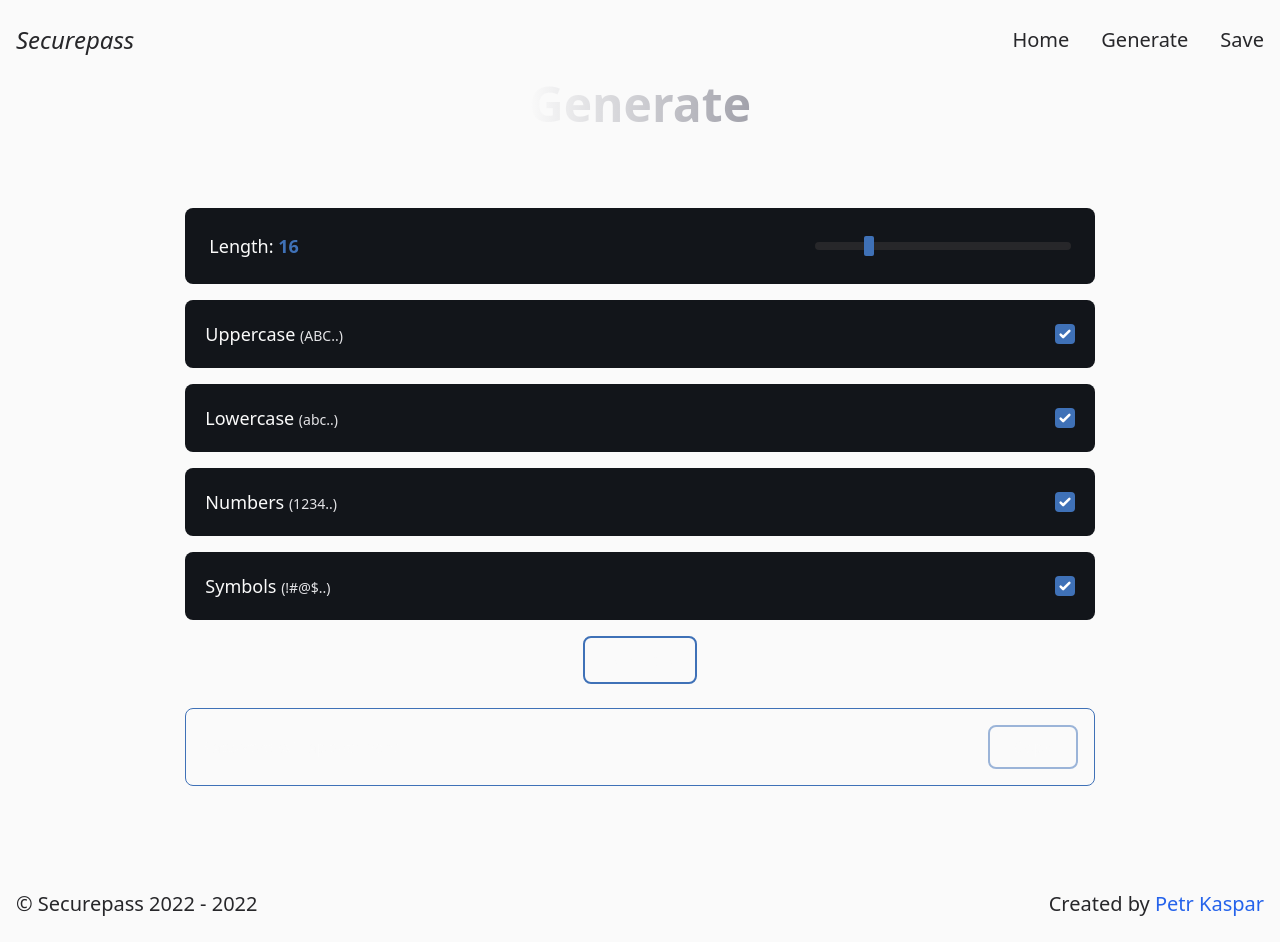
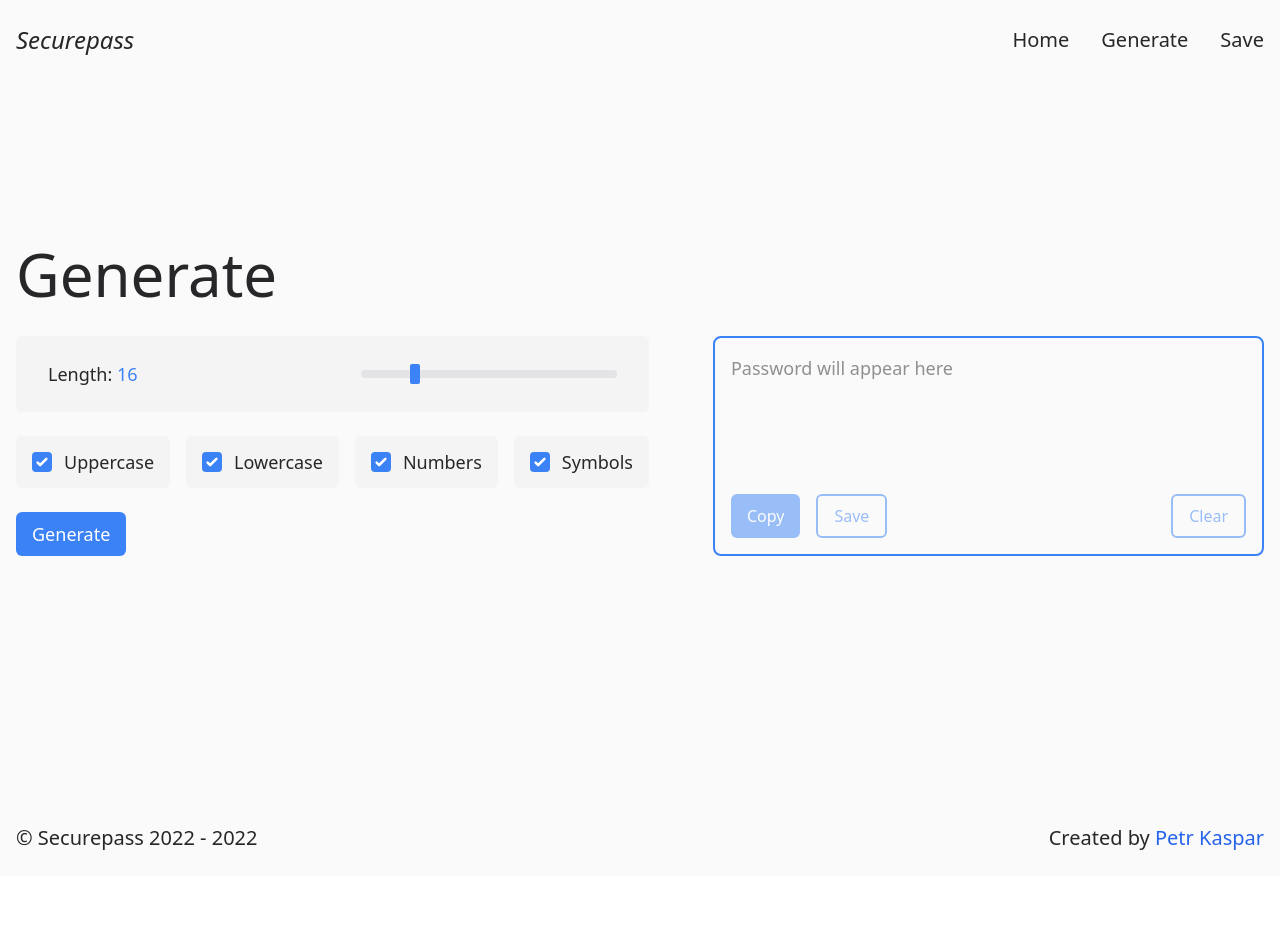
Before and after one commit to ksprptr/securepass, a Next.js app: page /generate in a window 1280 px wide. After the commit the page ends 876 px from the top, so only its background shows below. Built offline with nearby package versions, Linux system fonts and the light colour scheme.

Commit message:
updated design and generate page

```diff
--- a/layouts/Footer.tsx
+++ b/layouts/Footer.tsx
@@ -4,11 +4,11 @@ import React from "react";
 export default function Footer() {
   return (
     <footer className="bg-zinc-50 text-zinc-800">
-      <div className="max-w-screen-xl mx-auto px-4 flex md:flex-row flex-col md:justify-between justify-center text-xl py-6 text-center">
+      <div className="max-w-screen-xl mx-auto px-4 flex md:flex-row flex-col md:justify-between justify-center md:text-xl text-lg py-6 text-center">
         <h1>&copy; Securepass 2022 - {new Date().getFullYear()}</h1>
         <h2>
           Created by{" "}
-          <Link href="https://kasparpetr.com" target="_blank" className="text-blue-600 hover:underline">
+          <Link href="https://kasparpetr.com" target="_blank" className="text-blue-600 hover:underline select-none">
             Petr Kaspar
           </Link>
         </h2>
--- a/layouts/Header.tsx
+++ b/layouts/Header.tsx
@@ -23,7 +23,7 @@ export default function Header() {
   return (
     <nav className={`bg-zinc-50 z-10 fixed w-full text-zinc-800 ${colorChange && "shadow-xl"}`}>
       <div className="max-w-screen-xl mx-auto px-4 py-6 text-xl flex items-center justify-between z-30">
-        <Link href="/" className="font-medium italic text-2xl hover:scale-110 duration-150 select-none">
+        <Link href="/" className="font-medium italic text-2xl hover:scale-105 duration-500 select-none">
           Securepass
         </Link>
         <ul className="md:flex hidden gap-x-8">
--- a/pages/_app.tsx
+++ b/pages/_app.tsx
@@ -2,16 +2,21 @@ import "../styles/styles.css";
 import SEO from "../next-seo.config";
 import Header from "@/layouts/Header";
 import Footer from "@/layouts/Footer";
+import { useRouter } from "next/router";
 import { DefaultSeo } from "next-seo";
 import type { AppProps } from "next/app";
 
 export default function App({ Component, pageProps }: AppProps) {
+  const router = useRouter();
+
+  const disabledPaths = ["/404", "/500"];
+
   return (
     <>
       <DefaultSeo {...SEO} />
-      <Header />
+      {!disabledPaths.includes(router.pathname) && <Header />}
       <Component {...pageProps} />
-      <Footer />
+      {!disabledPaths.includes(router.pathname) && <Footer />}
     </>
   );
 }
--- a/pages/generate.tsx
+++ b/pages/generate.tsx
@@ -1,4 +1,3 @@
-import Head from "next/head";
 import types from "../data/types.json";
 import React, { useState } from "react";
 import { motion } from "framer-motion";
@@ -12,6 +11,7 @@ type Form = {
 };
 
 export default function Generate() {
+  const [copied, setCopied] = useState(false);
   const [password, setPassword] = useState("Password will appear here");
   const [selectedTypes, setSelectedTypes] = useState<string[]>([]);
   const [form, setForm] = useState<Form>({
@@ -45,6 +45,7 @@ export default function Generate() {
     let generatedPassword = "";
     let prevType: number = 0;
     let prevChar: string = "";
+
     for (let i = 0; i < form.length; ) {
       const currentIndex = Math.floor(Math.random() * selectedTypes.length);
       if (selectedTypes.length !== 1) {
@@ -52,7 +53,7 @@ export default function Generate() {
           continue;
         }
       }
-      const type = selectedTypes[currentIndex]; // urcity typ (capital, lowercase, numbers, symbols)
+      const type = selectedTypes[currentIndex];
       const randomChar = type[Math.floor(Math.random() * type.length)];
       if (randomChar === prevChar) {
         continue;
@@ -67,78 +68,88 @@ export default function Generate() {
     setSelectedTypes([]);
   };
 
-  const [copy, setCopy] = useState(false);
-  const onCopy = () => {
-    setCopy(true);
+  const Copy = (text: string) => {
+    navigator.clipboard.writeText(text);
+    setCopied(true);
     setTimeout(() => {
-      setCopy(false);
+      setCopied(false);
     }, 1000);
   };
 
   return (
-    <>
-      <Head>
-        <title>Securepass | Generate</title>
-      </Head>
-      <motion.main initial={{ opacity: 0, y: -100 }} animate={{ opacity: 1, y: 0 }} transition={{ duration: 0.5 }} className="max-w-screen-lg px-4 mx-auto text-zinc-50 py-20 min-h-screen flex flex-col items-center justify-center">
-        <div className="text-center">
-          <h1 className="text-5xl font-bold bg-clip-text text-transparent from-zinc-50 to-zinc-400 bg-gradient-to-r lg:mt-0 mt-20">Generate</h1>
+    <motion.main initial={{ opacity: 0, y: -100 }} animate={{ opacity: 1, y: 0 }} transition={{ duration: 0.5 }} className="max-w-screen-xl md:h-screen md:py-0 py-48 flex flex-col justify-center px-4 mx-auto text-zinc-50">
+      <h1 className="md:text-6xl text-4xl font-medium text-zinc-800 md:text-left text-center">Generate</h1>
+      <div className="flex lg:flex-row flex-col justify-between mt-8 gap-x-16">
+        <form onSubmit={submitForm} className="md:text-lg">
+          <div className="flex md:flex-row flex-col items-center justify-between gap-4 bg-zinc-100 px-8 py-6 rounded-md">
+            <label className="font-medium select-none text-zinc-800" htmlFor="length">
+              Length: <span className="text-blue-500">{form.length}</span>
+            </label>
+            <input type="range" name="length" id="length" value={form.length} onChange={updateForm} className="bg-zinc-200 appearance-none md:w-[16rem] h-[0.5rem] rounded focus:outline-none focus:border-none" min="4" max="64" />
           </div>
-        <form onSubmit={submitForm} className="mt-16 text-lg w-11/12">
-          <div className="flex md:flex-row flex-col items-center md:justify-between gap-y-4 bg-[#12151a] p-6 rounded-lg mt-4 w-auto">
-            <label className="font-medium select-none" htmlFor="length">
-              Length: <span className="text-primary font-semibold">{form.length}</span>
+          <div className="flex md:flex-nowrap flex-wrap md:justify-start justify-center gap-x-4 mt-2">
+            <div className="flex gap-x-3 items-center bg-zinc-100 rounded-md px-4 py-3 mt-4 w-auto">
+              <input type="checkbox" name="capital" id="capital" checked={form.capital} onChange={updateForm} className="w-5 h-5 text-blue-500 bg-zinc-200 rounded border-none focus:ring-0 focus:ring-offset-0 hover:cursor-pointer" />
+              <label className="font-medium select-none text-zinc-800 hover:cursor-pointer" htmlFor="capital">
+                Uppercase
               </label>
-            <input type="range" name="length" id="length" value={form.length} onChange={updateForm} className="bg-zinc-800 appearance-none md:w-[16rem] h-[0.5rem] rounded focus:outline-none focus:border-none" min="4" max="64" />
             </div>
-          <div className="flex justify-between items-center bg-[#12151a] p-5 rounded-lg mt-4 w-auto">
-            <label className="font-medium select-none" htmlFor="capital">
-              Uppercase <span className="text-zinc-200 text-sm">(ABC..)</span>
+            <div className="flex gap-x-3 items-center bg-zinc-100 rounded-md px-4 py-3 mt-4 w-auto">
+              <input type="checkbox" name="lowercase" id="lowercase" checked={form.lowercase} onChange={updateForm} className="w-5 h-5 text-blue-500 bg-zinc-200 rounded border-none focus:ring-0 focus:ring-offset-0 hover:cursor-pointer" />
+              <label className="font-medium select-none text-zinc-800 hover:cursor-pointer" htmlFor="lowercase">
+                Lowercase
               </label>
-            <input type="checkbox" name="capital" id="capital" checked={form.capital} onChange={updateForm} className="w-5 h-5 text-primary bg-[#424244] rounded border-none focus:ring-0 focus:ring-offset-0 hover:cursor-pointer" />
             </div>
-          <div className="flex justify-between items-center bg-[#12151a] p-5 rounded-lg mt-4 w-auto">
-            <label className="font-medium select-none" htmlFor="lowercase">
-              Lowercase <span className="text-zinc-200 text-sm">(abc..)</span>
+            <div className="flex gap-x-3 items-center bg-zinc-100 rounded-md px-4 py-3 mt-4 w-auto">
+              <input type="checkbox" name="numbers" id="numbers" checked={form.numbers} onChange={updateForm} className="w-5 h-5 text-blue-500 bg-zinc-200 rounded border-none focus:ring-0 focus:ring-offset-0 hover:cursor-pointer" />
+              <label className="font-medium select-none text-zinc-800 hover:cursor-pointer" htmlFor="numbers">
+                Numbers
               </label>
-            <input type="checkbox" name="lowercase" id="lowercase" checked={form.lowercase} onChange={updateForm} className="w-5 h-5 text-primary bg-[#424244] rounded border-none focus:ring-0 focus:ring-offset-0 hover:cursor-pointer" />
             </div>
-          <div className="flex justify-between items-center bg-[#12151a] p-5 rounded-lg mt-4 w-auto">
-            <label className="font-medium select-none" htmlFor="numbers">
-              Numbers <span className="text-zinc-200 text-sm">(1234..)</span>
+            <div className="flex gap-x-3 items-center bg-zinc-100 rounded-md px-4 py-3 mt-4 w-auto">
+              <input type="checkbox" name="symbols" id="symbols" checked={form.symbols} onChange={updateForm} className="w-5 h-5 text-blue-500 bg-zinc-200 rounded border-none focus:ring-0 focus:ring-offset-0 hover:cursor-pointer" />
+              <label className="font-medium select-none text-zinc-800 hover:cursor-pointer" htmlFor="symbols">
+                Symbols
               </label>
-            <input type="checkbox" name="numbers" id="numbers" checked={form.numbers} onChange={updateForm} className="w-5 h-5 text-primary bg-[#424244] rounded border-none focus:ring-0 focus:ring-offset-0 hover:cursor-pointer" />
             </div>
-          <div className="flex justify-between items-center bg-[#12151a] p-5 rounded-lg mt-4 w-auto">
-            <label className="font-medium select-none" htmlFor="symbols">
-              Symbols <span className="text-zinc-200 text-sm">(!#@$..)</span>
-            </label>
-            <input type="checkbox" name="symbols" id="symbols" checked={form.symbols} onChange={updateForm} className="w-5 h-5 text-primary bg-[#424244] rounded border-none focus:ring-0 focus:ring-offset-0 hover:cursor-pointer" />
           </div>
-          <div className="mt-4">
-            <div className="text-center">
-              <button type="submit" disabled={!(form.capital || form.lowercase || form.numbers || form.symbols)} className="text-zinc-50 border-2 border-primary rounded-lg px-4 py-2 hover:bg-primary duration-150 font-medium disabled:opacity-50 disabled:hover:bg-transparent select-none">
+          <div className="mt-6 md:text-left text-center">
+            <button type="submit" disabled={!(form.capital || form.lowercase || form.numbers || form.symbols)} className="btn-primary">
               Generate
             </button>
           </div>
+        </form>
+        <div className="border-2 border-blue-500 rounded-lg p-4 w-11/12 flex flex-col md:mx-0 mx-auto justify-between lg:mt-0 mt-8">
+          <p className={`break-all md:text-lg ${password === "Password will appear here" && "opacity-50"} font-medium md:mb-0 mb-4 text-zinc-800`}>{password}</p>
+          <div className="flex md:flex-row flex-col gap-y-4 justify-between mt-4">
+            <div className="flex md:flex-row flex-col gap-4">
+              <button className="btn-primary" disabled={password === "Password will appear here"} onClick={() => Copy(password)}>
+                {copied ? "Copied" : "Copy"}
+              </button>
+              <button className="btn-secondary" disabled={password === "Password will appear here"}>
+                Save
+              </button>
             </div>
-        </form>
-        <div className="border border-primary rounded-lg mt-6 p-4 w-11/12">
-          <div className="md:mt-0 md:flex md:justify-between md:items-center">
-            <p className={`md:break-normal break-all ${password === "Password will appear here" && "opacity-50"} md:font-medium md:mb-0 mb-4 text-zinc-50`}>{password}</p>
             <button
-              className="px-6 py-2 border-2 border-primary rounded-lg hover:bg-primary duration-150 disabled:opacity-50 disabled:hover:bg-transparent select-none"
+              className="btn-secondary"
+              onClick={() => {
+                setPassword("Password will appear here");
+                setForm({
+                  length: 16,
+                  capital: true,
+                  lowercase: true,
+                  numbers: true,
+                  symbols: true,
+                });
+                setSelectedTypes([]);
+              }}
               disabled={password === "Password will appear here"}
-              onClick={() => {
-                navigator.clipboard.writeText(password);
-                onCopy();
-              }}
             >
-              {copy ? "Copied" : "Copy"}
+              Clear
             </button>
           </div>
         </div>
+      </div>
     </motion.main>
-    </>
   );
 }
--- a/pages/index.tsx
+++ b/pages/index.tsx
@@ -9,12 +9,15 @@ export default function Generator() {
         <div className="max-w-screen-xl mx-auto px-4 md:pt-72 md:py-0 pt-56 py-24">
           <h1 className="md:text-8xl sm:text-6xl text-4xl font-bold bg-clip-text text-transparent from-zinc-50 to-zinc-400 bg-gradient-to-r py-4">Securepass</h1>
           <h2 className="text-zinc-100 md:text-2xl text-lg italic md:mt-4">Adjustable password generator</h2>
+          <button onClick={() => document.getElementById("how-does-it-works")?.scrollIntoView()} className="btn mt-4 rounded-full">
+            More...
+          </button>
         </div>
         <svg xmlns="http://www.w3.org/2000/svg" viewBox="0 0 1440 320">
           <path fill="#fafafa" fillOpacity="1" d="M0,224L80,213.3C160,203,320,181,480,192C640,203,800,245,960,266.7C1120,288,1280,288,1360,288L1440,288L1440,320L1360,320C1280,320,1120,320,960,320C800,320,640,320,480,320C320,320,160,320,80,320L0,320Z"></path>
         </svg>
       </motion.section>
-      <motion.section initial={{ opacity: 0, y: -100 }} animate={{ opacity: 1, y: 0 }} transition={{ duration: 0.5, delay: 0.25 }} className="py-32 max-w-screen-xl mx-auto px-4">
+      <motion.section id="how-does-it-works" initial={{ opacity: 0, y: -100 }} animate={{ opacity: 1, y: 0 }} transition={{ duration: 0.5, delay: 0.25 }} className="md:py-32 py-16 max-w-screen-xl mx-auto px-4">
         <h1 className="md:text-5xl text-2xl font-medium text-zinc-800">How does it work?</h1>
         <p className="md:text-2xl text-lg text-zinc-500 mt-4 md:w-2/3">
           Securepass allows you to generate a password of a certain length with the option of using capital letters, lowercase letters, numbers and symbols.
@@ -23,12 +26,21 @@ export default function Generator() {
           It uses custom algorithm that guranteen you there will be no repeating letters following each other.
         </p>
       </motion.section>
-      <motion.section initial={{ opacity: 0, y: -100 }} animate={{ opacity: 1, y: 0 }} transition={{ duration: 0.5, delay: 0.25 }} className="py-32 max-w-screen-xl mx-auto px-4 text-right">
+      <motion.section id="generate" initial={{ opacity: 0, y: -100 }} animate={{ opacity: 1, y: 0 }} transition={{ duration: 0.5, delay: 0.25 }} className="md:py-32 py-16 max-w-screen-xl mx-auto px-4 text-right">
         <h1 className="md:text-5xl text-2xl font-medium text-zinc-800">Want to generate password?</h1>
         <p className="md:text-2xl text-lg text-zinc-500 mt-4 md:w-2/3 ml-auto">{"Generate a password by clicking the button below. It'll redirect you to the page where you can choose the parameters of the password."}</p>
         <div className="mt-8">
-          <Link href="/generate" className="btn md:text-xl text-lg">
+          <Link href="/generate" className="btn-primary md:text-xl text-lg">
             Generate
+          </Link>
+        </div>
+      </motion.section>
+      <motion.section id="save" initial={{ opacity: 0, y: -100 }} animate={{ opacity: 1, y: 0 }} transition={{ duration: 0.5, delay: 0.5 }} className="md:py-32 py-16 max-w-screen-xl mx-auto px-4">
+        <h1 className="md:text-5xl text-2xl font-medium text-zinc-800">Need to save password? No problem!</h1>
+        <p className="md:text-2xl text-lg text-zinc-500 mt-4 md:w-2/3">{"You can save as many passwords as you want."}</p>
+        <div className="mt-8">
+          <Link href="/save" className="btn-primary md:text-xl text-lg">
+            Save password
           </Link>
         </div>
       </motion.section>
--- a/styles/styles.css
+++ b/styles/styles.css
@@ -3,19 +3,31 @@
 @tailwind utilities;
 
 @layer components {
+  * {
+    @apply !scroll-smooth;
+  }
+
   /* Buttons */
+  .btn-primary {
+    @apply px-4 py-2 rounded-md text-white bg-blue-500 font-medium hover:bg-blue-600 duration-150 select-none disabled:opacity-50 disabled:hover:bg-blue-500;
+  }
+
+  .btn-secondary {
+    @apply px-4 py-2 rounded-md text-blue-500 bg-transparent border-2 border-blue-500 font-medium hover:bg-blue-500 hover:text-zinc-50 duration-150 select-none disabled:opacity-50 disabled:hover:text-blue-500 disabled:hover:bg-transparent;
+  }
+
   .btn {
-    @apply px-4 py-2 rounded-md text-white bg-blue-500 font-medium hover:bg-blue-600 duration-150 select-none;
+    @apply px-4 py-2 rounded-md text-zinc-800 bg-gray-50 hover:bg-zinc-100 font-medium duration-150 select-none disabled:opacity-50 disabled:hover:bg-gray-50;
   }
 
   .nav-btn {
     @apply hover:underline select-none;
   }
 
-  /* Inputs */
+  /* Input range */
   input[type="range"]::-webkit-slider-thumb {
     -webkit-appearance: none;
-    background: #3f71b7;
+    background: #3b82f6;
     border-radius: 2px;
     height: 20px;
     width: 10px;
@@ -23,8 +35,6 @@
   }
 
   input[type="range"]::-webkit-slider-thumb:hover {
-    background: #3f71b7;
-    transition: 0.2s;
     cursor: pointer;
   }
 
@@ -34,6 +44,6 @@
   }
 
   ::-webkit-scrollbar-thumb {
-    @apply bg-gray-400 rounded-full;
+    @apply bg-blue-500 rounded-md;
   }
 }
```
Lines whose indentation alone changed are shown as unchanged.
